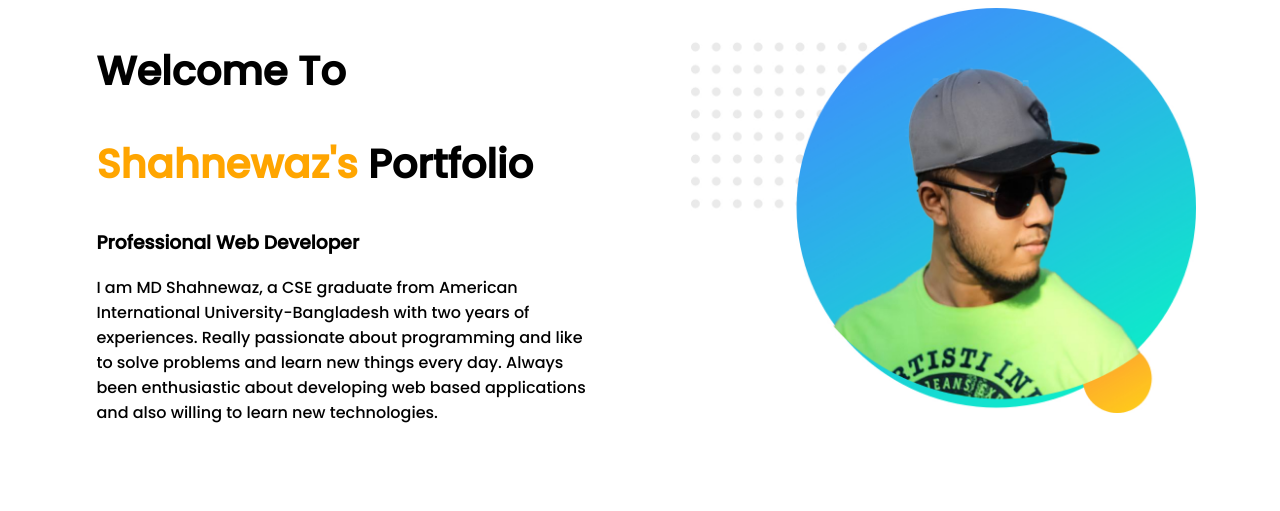
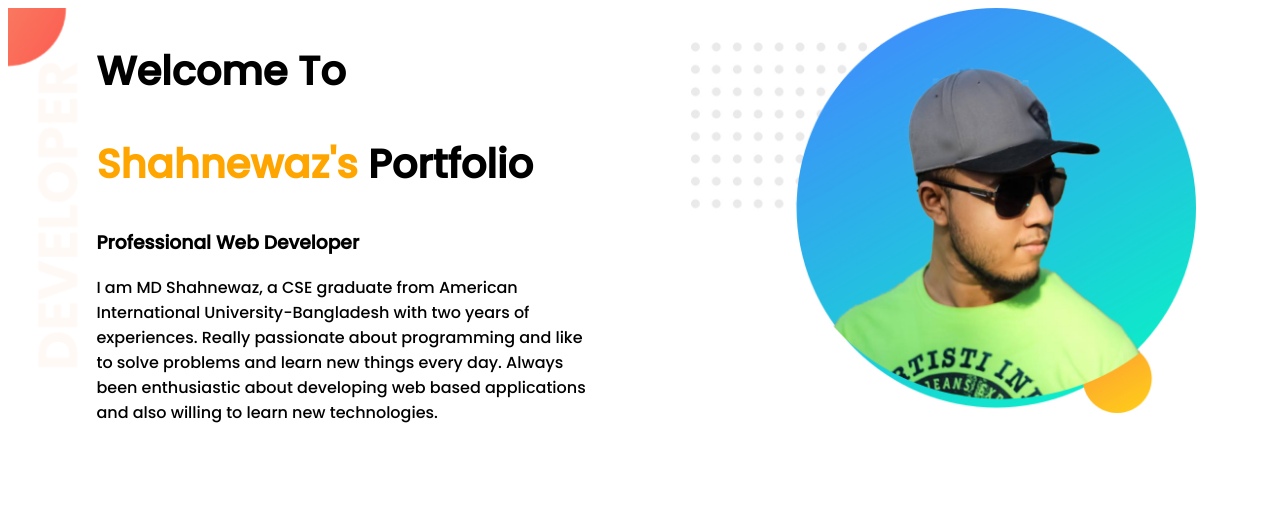
Before and after one commit to ShahAman/web-portfolio, a plain HTML site: page index.html in a window 1280 px wide. Drawn offline with Linux system fonts and the light colour scheme.

Commit message:
added background

```diff
--- a/index.html
+++ b/index.html
@@ -9,7 +9,7 @@
   <link rel="stylesheet" href="style.css">
 </head>
 <body>
-  <section>
+  <section class="top-bannar">
     <div class="half-width">
       <h1>Welcome To</h1>
       <h1><span class="name-highlight">Shahnewaz's</span> Portfolio</h1>
--- a/style.css
+++ b/style.css
@@ -18,3 +18,12 @@
 .half-width img{
   width: 100%;
 }
+
+.top-bannar{
+  background-image: url('images/top-banner.png');
+  background-repeat: no-repeat;
+}
+
+section{
+  height: 500px;
+}
```
